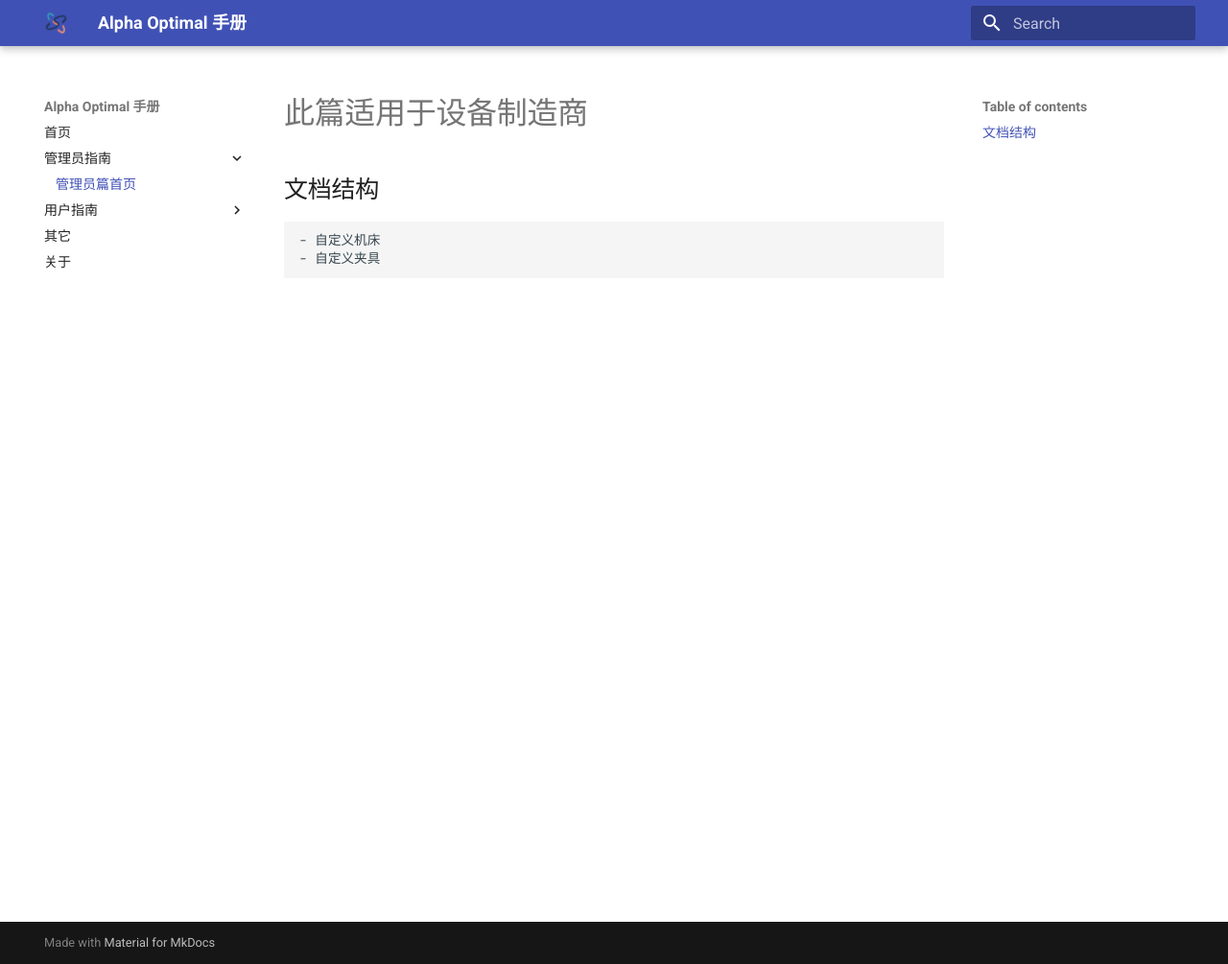
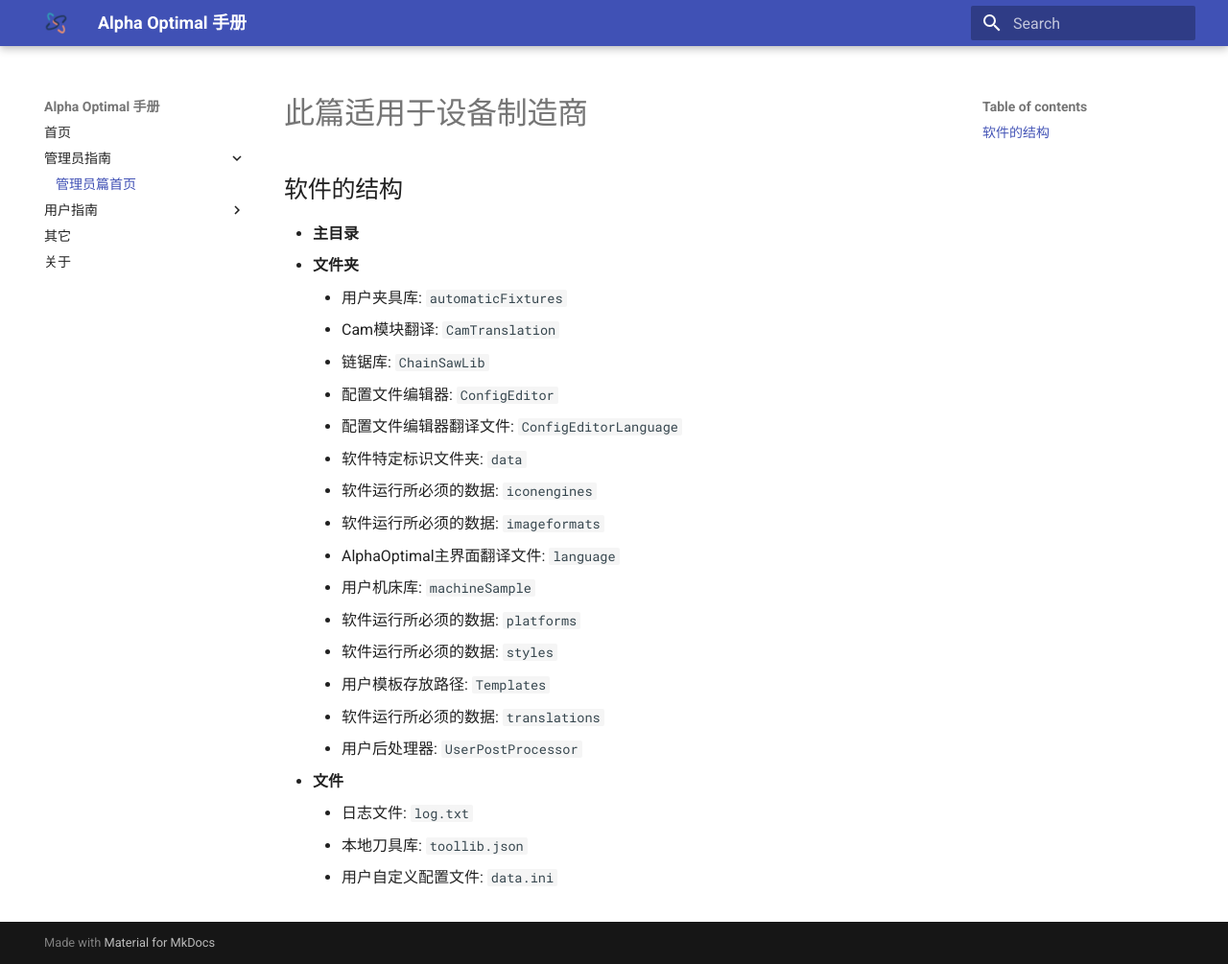
Before and after one commit to Huajian4444/Alpha_Optimal_Blog, an MkDocs documentation site: the page built from docs/Admin/AdminGuide.md, in a window 1280 px wide and 1005 px high. Shown: the whole window at 96% size. Built offline with MkDocs 1.6.1 and Material for MkDocs 9.7.7, drawn with Linux system fonts in a browser that asks for light colours; old or Windows-style settings are respelled for this version of MkDocs.

Commit message:
Update AdminGuide.md

```diff
--- a/docs/Admin/AdminGuide.md
+++ b/docs/Admin/AdminGuide.md
@@ -1,5 +1,25 @@
 # 此篇适用于设备制造商
 
-## 文档结构
-    - 自定义机床
-    - 自定义夹具
+## 软件的结构
+
+- **主目录**
+  - **文件夹**
+    - 用户夹具库: `automaticFixtures`
+    - Cam模块翻译: `CamTranslation`
+    - 链锯库: `ChainSawLib`
+    - 配置文件编辑器: `ConfigEditor`
+    - 配置文件编辑器翻译文件: `ConfigEditorLanguage`
+    - 软件特定标识文件夹: `data`
+    - 软件运行所必须的数据: `iconengines`
+    - 软件运行所必须的数据: `imageformats`
+    - AlphaOptimal主界面翻译文件: `language`
+    - 用户机床库: `machineSample`
+    - 软件运行所必须的数据: `platforms`
+    - 软件运行所必须的数据: `styles`
+    - 用户模板存放路径: `Templates`
+    - 软件运行所必须的数据: `translations`
+    - 用户后处理器: `UserPostProcessor`
+  - **文件**
+    - 日志文件: `log.txt`
+    - 本地刀具库: `toollib.json`
+    - 用户自定义配置文件: `data.ini`
```
